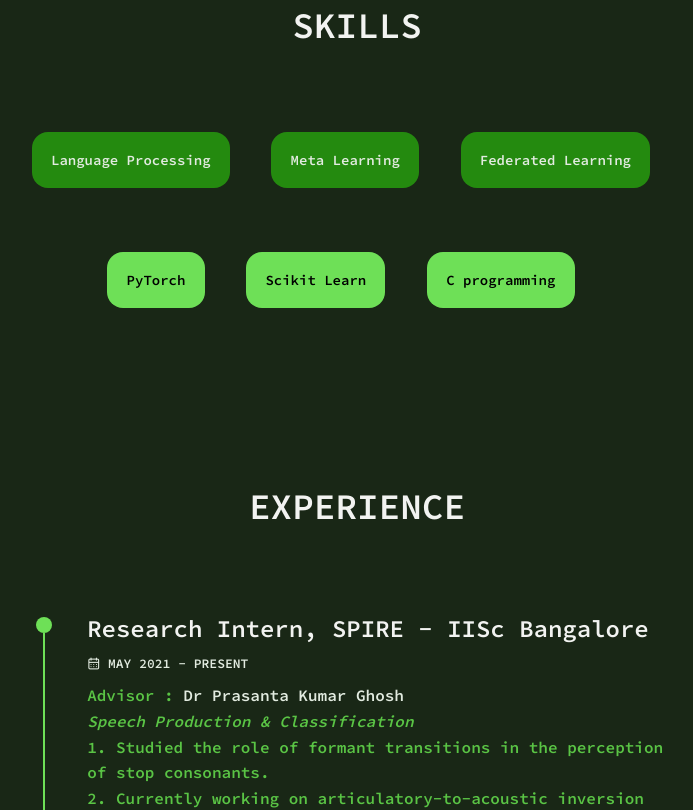
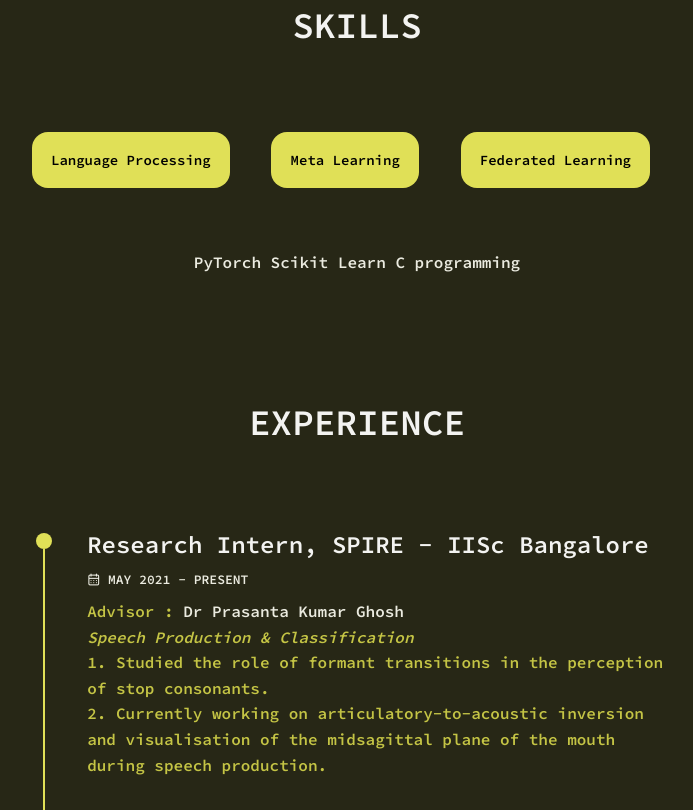
Before and after one commit to Viknesh-Rajaramon/Viknesh-Rajaramon.github.io, a plain HTML site: page index.html in a window 1280 px wide. Shown: the part 1373-2183 px from the top of the page, without its empty margins (283-976 px from the left). Drawn offline with nearby package versions, Linux system fonts and the light colour scheme.

Commit message:
changes in css

```diff
--- a/assets/css/styles.css
+++ b/assets/css/styles.css
@@ -6,7 +6,7 @@
   --line-height: 5rem;
   /*========== Colors ==========*/
   /* Change favorite color */
-  --hue-color: 110;
+  --hue-color: 60;
   /*Purple 250 - Green 142 - Blue 230 - Pink 340*/
   /* HSL color mode */
   --first-color: hsl(var(--hue-color), 69%, 61%);
@@ -497,28 +497,15 @@
 .skills_subtitle::after{
     content: "";
     position: absolute;
-    /* width: 10%; */
-    /* height: 2rem; */
     background-color: #FFF;
     border-radius: 12px;
     margin-left: -6%;
     text-align: center;
     align-items: center;
     justify-content: center;
-    /* transform: translateY(-50%); */
 }
 
 .skills_name{
-  display: inline-block;
-  font-size: var(--small-font-size);
-  margin-right: var(--mb-2);
-  margin-bottom: var(--mb-3);
-  padding: 1.2rem 1.2rem;
-  background-color: var(--skill-container-color);
-  border-radius: 1rem;
-}
-
-.skills_name2{
   display: inline-block;
   font-size: var(--small-font-size);
   margin-right: var(--mb-2);
@@ -606,47 +593,6 @@
 
 
 
-/* .qualification__tabs {
-  display: flex;
-  justify-content: space-evenly; */
-  /* position: fixed; */
-  /* margin-bottom: var(--mb-2);
-} */
-
-/* .qualification__button {
-  font-size: var(--h3-font-size);
-  font-weight: var(--font-medium);
-  cursor: pointer;
-} */
-
-/* .qualification__button:hover {
-  color: var(--first-color);
-} */
-
-/* .qualification__icon {
-  font-size: 1.8rem;
-  margin-right: var(--mb-0-25);
-}
-
-.qualification__data {
-  display: grid; */
-  /* position: absolute; */
-  /* grid-template-columns: 1fr  max-content 1fr;
-  column-gap: 1.5rem;
-}
-
-.qualification__title {
-  font-size: var(--normal-font-size);
-  font-weight: var(--font-medium);
-  padding-bottom: 1rem;
-}
-
-.qualification__subtitle {
-  display: inline-block;
-  font-size: var(--small-font-size);
-  margin-bottom: var(--mb-1);
-} */
-
 .qualification__calendar {
   font-size: var(--smaller-font-size);
   color: var(#000);
@@ -670,19 +616,7 @@
   transform: translate(6px, -7px);
 }
 
-/* .qualification [data-content] {
-  display: none;
-}
-
-.qualification__active[data-content] {
-  display: block;
-}
-
-.qualification__button.qualification__active {
-  color: var(--first-color);
-} */
-
-/*==================== SERVICES ====================*/
+/*==================== PROJECTS ====================*/
 .services__container {
   gap: 1.5rem;
   display: block;
@@ -708,13 +642,11 @@
   display: block;
   font-size: 2rem;
   color: var(--non-contrast-color);
-  /* margin-bottom: var(--mb-1); */
 }
 
 
 .services__title {
   font-size: var(--h2-font-size);
-  /* margin-bottom: var(--mb-1); */
   font-weight: var(--font-medium);
   color: var(--contrast-color);
   margin-bottom: 10px;
@@ -1311,9 +1243,6 @@
   .project__data {
     padding-top: .8rem;
   }
-  /* .footer__container {
-    grid-template-columns: repeat(3, 1fr);
-  } */
   .footer__bg {
     padding: 3rem 0 3rem;
   }
```
